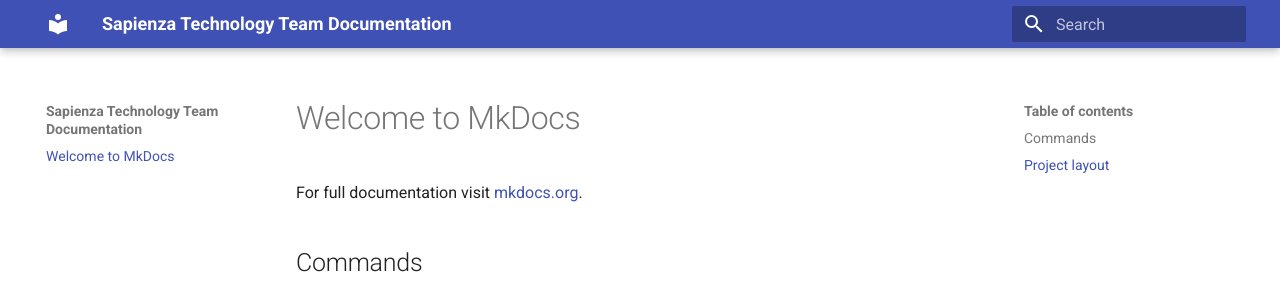
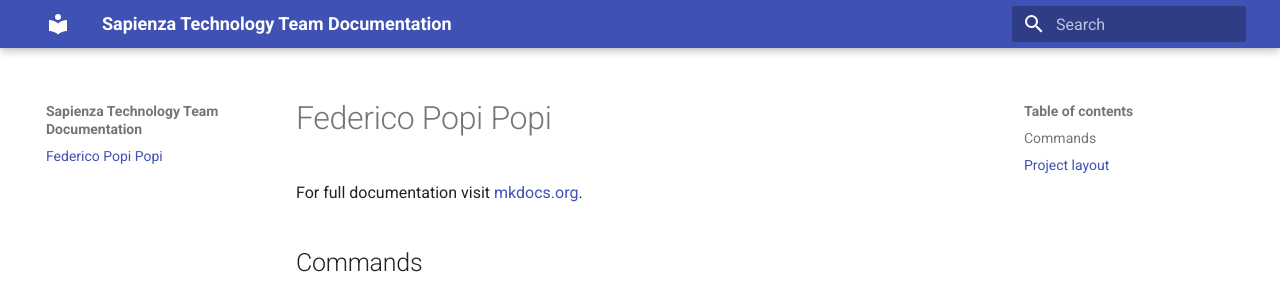
Before and after one commit to Sapienza-Technology/documentation, an MkDocs documentation site: the page built from docs/index.md, in a window 1280 px wide. Shown: the top 295 px of the page. Built offline with MkDocs 1.6.1 and Material for MkDocs 9.7.7, drawn with Linux system fonts in a browser that asks for light colours.

Commit message:
messaggio per federico

```diff
--- a/docs/index.md
+++ b/docs/index.md
@@ -1,4 +1,4 @@
-# Welcome to MkDocs
+# Federico Popi Popi
 
 For full documentation visit [mkdocs.org](https://www.mkdocs.org).
 
```
